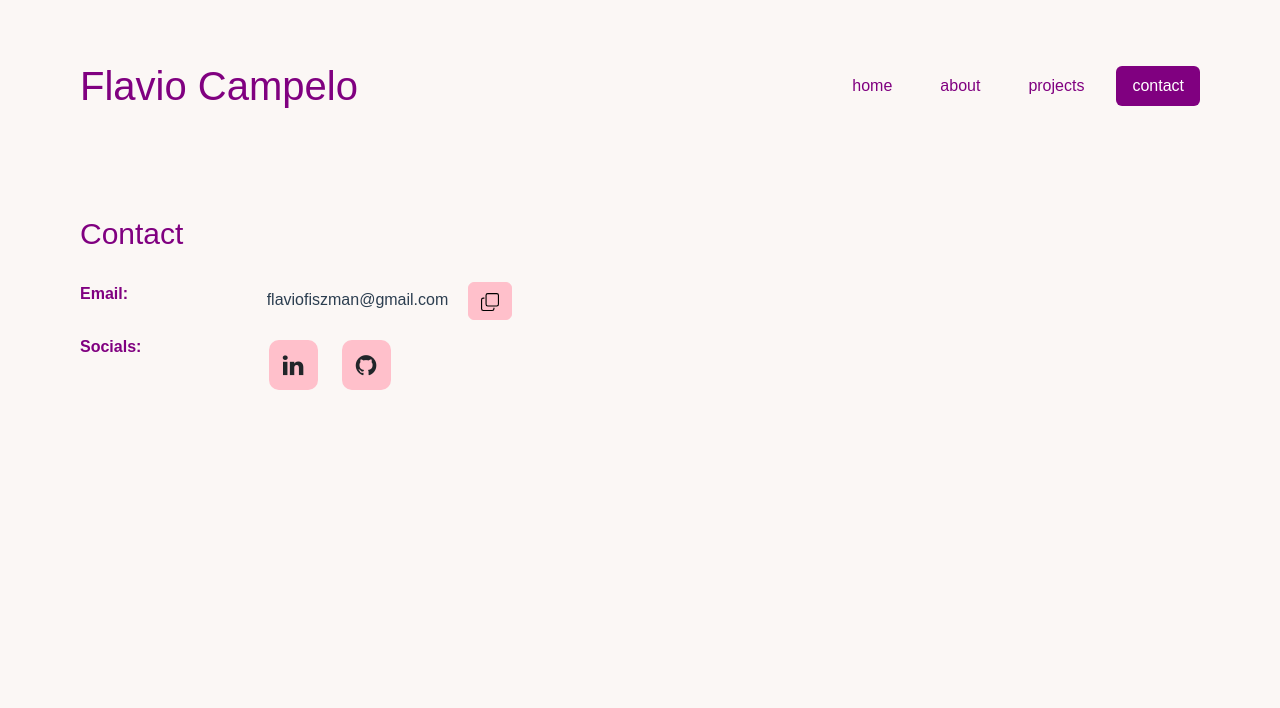
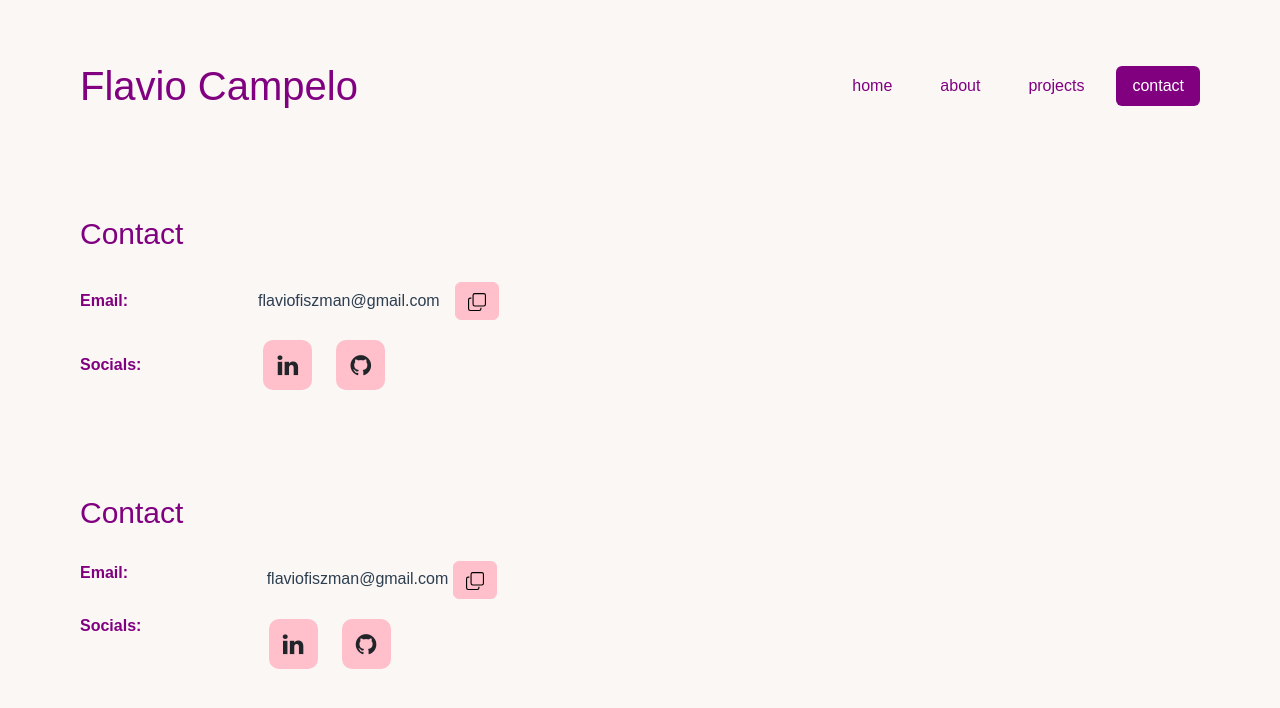
Before and after one commit to gitfla/portfolio, a Vue app: page / in a window 1280 px wide. Both pictures are taken after a click on the tab "contact". Shown: the top 708 px of the page. Built offline with nearby package versions, Linux system fonts and the light colour scheme.

Commit message:
try both contact forms

```diff
--- a/src/components/ContactTab.vue
+++ b/src/components/ContactTab.vue
@@ -4,7 +4,41 @@
       <font-awesome-icon class="custom-alert-icon" icon="check" />Link copied to clipboard
   </div>
 
+  <h3 class="tab-title text-primary">Contact</h3>
+  <div class="d-flex flex-column">
+    <div class="d-flex flex-sm-row flex-column justify-content-start align-items-sm-center line-padding">
+      <div class="bd-highlight row-padding">
+        <strong class="text-primary">Email:</strong>
+      </div>
 
+      <div class="d-flex mr-2 justify-content-start align-items-center extra-space">
+        <div class="bd-highlight email-same-line">
+          <div> {{email}}</div>
+        </div>
+        <button type="button" class="btn btn-secondary" @click="copyToClipboard">
+                <svg xmlns="http://www.w3.org/2000/svg" width="18" height="18" fill="currentColor" class="bi bi-copy" viewBox="0 0 16 16">
+                  <path fill-rule="evenodd" d="M4 2a2 2 0 0 1 2-2h8a2 2 0 0 1 2 2v8a2 2 0 0 1-2 2H6a2 2 0 0 1-2-2zm2-1a1 1 0 0 0-1 1v8a1 1 0 0 0 1 1h8a1 1 0 0 0 1-1V2a1 1 0 0 0-1-1zM2 5a1 1 0 0 0-1 1v8a1 1 0 0 0 1 1h8a1 1 0 0 0 1-1v-1h1v1a2 2 0 0 1-2 2H2a2 2 0 0 1-2-2V6a2 2 0 0 1 2-2h1v1z"/>
+                </svg>
+              </button>
+      </div>
+    </div>
+    <div class="d-flex flex-sm-row flex-column justify-content-start align-items-sm-center">
+      <div class="bd-highlight row-padding text-primary">
+        <strong>Socials:</strong>
+      </div>
+      <div class="bd-hightlight">
+        <span class="social-button">
+              <a href="https://www.linkedin.com/in/flavio-fiszman-2a39a7140" target="_blank" class="fa fa-linkedin"></a>
+            </span>
+            <span class="social-button">
+              <a href="https://github.com/gitfla" target="_blank" class="fa fa-github"></a>
+            </span>
+      </div>
+    </div>
+  </div>
+
+
+  <div style="margin-top:100px"/>
   <div class="container-fluid">
     <div class="row">
       <h3 class="col col-auto text-primary tab-title">
@@ -17,7 +51,7 @@
       </div>
       <div class="col col-md-6 col-7">
         {{email}}
-        <button type="button" class="btn btn-secondary same-line-button" @click="copyToClipboard">
+        <button type="button" class="btn btn-secondary" @click="copyToClipboard">
               <svg xmlns="http://www.w3.org/2000/svg" width="18" height="18" fill="currentColor" class="bi bi-copy" viewBox="0 0 16 16">
                 <path fill-rule="evenodd" d="M4 2a2 2 0 0 1 2-2h8a2 2 0 0 1 2 2v8a2 2 0 0 1-2 2H6a2 2 0 0 1-2-2zm2-1a1 1 0 0 0-1 1v8a1 1 0 0 0 1 1h8a1 1 0 0 0 1-1V2a1 1 0 0 0-1-1zM2 5a1 1 0 0 0-1 1v8a1 1 0 0 0 1 1h8a1 1 0 0 0 1-1v-1h1v1a2 2 0 0 1-2 2H2a2 2 0 0 1-2-2V6a2 2 0 0 1 2-2h1v1z"/>
               </svg>
@@ -25,7 +59,7 @@
       </div>
     </div>
     <div class="row">
-      <div class="col col-2 text-primary">
+      <div class="col col-md-2 col-3 text-primary">
         <strong>Socials:</strong>
       </div>
       <div class="col col-4">
@@ -77,15 +111,24 @@ export default {
     font-size: 30px;
     margin-bottom: 30px;
   }
-  .same-line-button {
-    margin-left: 15px;
+
+  .email-same-line {
+    margin-right: 15px;
+  }
+
+  .line-padding {
+    padding-bottom:15px;
+  }
+
+  .extra-space {
+    margin-left:10px;
   }
 
   .table > tbody > tr > td {
      vertical-align: middle;
      padding-right: 30px;
      background-color:#fbf7f5;;
-}
+  }
 
   .custom-alert-icon{
     padding-right: 10px;
@@ -93,6 +136,27 @@ export default {
 
   .social-button {
     padding-right:20px;
+  }
+
+  .tab-title {
+    padding-left: 0px;
+    font-size: 30px;
+    margin-bottom: 30px;
+  }
+
+  .row-padding {
+    padding-right: 60px;
+  }
+  @include media-breakpoint-between(md, lg) {
+    .row-padding {
+      padding-right: 100px;
+    }
+  }
+
+  @include media-breakpoint-up(lg) {
+    .row-padding {
+      padding-right: 120px;
+    }
   }
 
   .fa {
```
